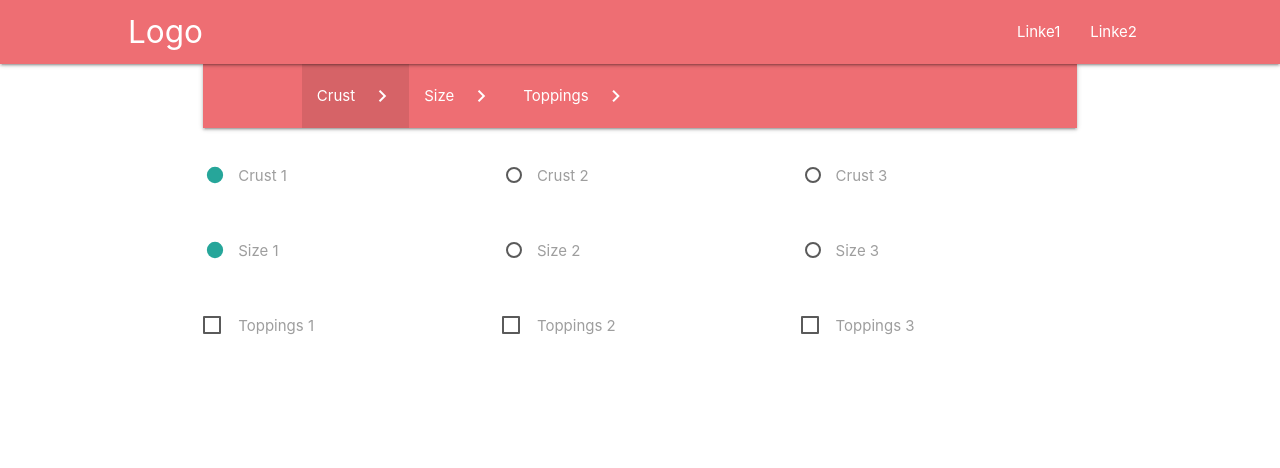
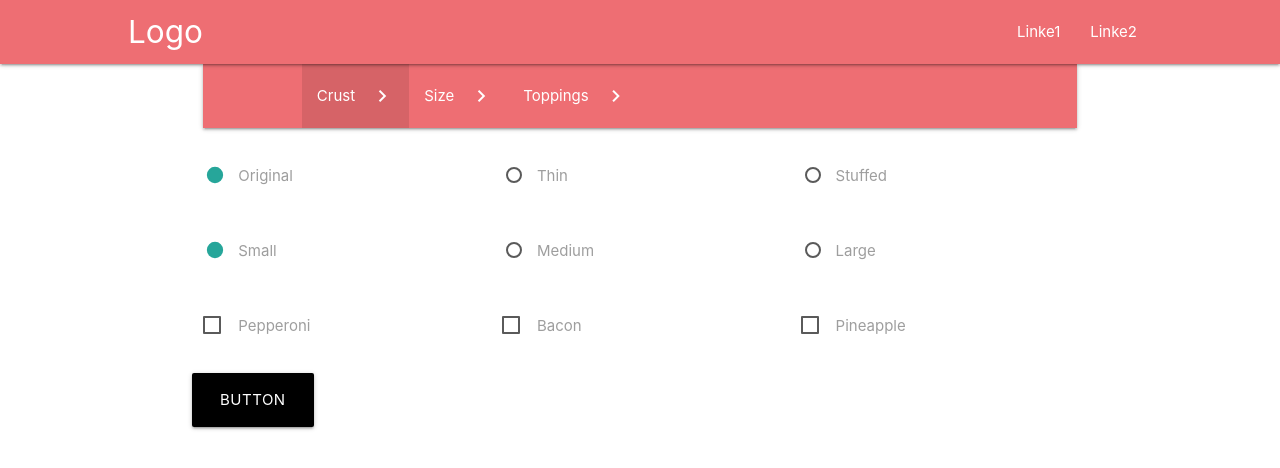
Before and after one commit to swampcamel/pizza-hole, a plain HTML site: page index.html in a window 1280 px wide. Drawn offline with nearby package versions, Linux system fonts and the light colour scheme.

Commit message:
add form values

```diff
--- a/index.html
+++ b/index.html
@@ -43,8 +43,8 @@
               <div class="col s12">
                 <ul id="pizza-nav" class="left">
                   <li class="active"><a href="#crust"><i class="material-icons right">navigate_next</i>Crust</a></li>
-                  <li><a href="#size"><a href="#crust"><i class="material-icons right">navigate_next</i>Size</a></li>
-                  <li><a href="#toppings"><a href="#crust"><i class="material-icons right">navigate_next</i>Toppings</a></li>
+                  <li><a href="#size"><i class="material-icons right">navigate_next</i>Size</a></li>
+                  <li><a href="#toppings"><i class="material-icons right">navigate_next</i>Toppings</a></li>
                 </ul>
               </div>
             </div>
@@ -56,24 +56,50 @@
           <div class="col s4">
             <p>
               <label>
-                <input name="crust-group" type="radio" checked />
-                <span>Crust 1</span>
+                <input name="crust-group" type="radio" value="original" checked />
+                <span>Original</span>
               </label>
             </p>
           </div>
           <div class="col s4">
             <p>
               <label>
-                <input name="crust-group" type="radio" />
-                <span>Crust 2</span>
+                <input name="crust-group" type="radio" value="thin" />
+                <span>Thin</span>
               </label>
             </p>
           </div>
           <div class="col s4">
             <p>
               <label>
-                <input name="crust-group" type="radio" />
-                <span>Crust 3</span>
+                <input name="crust-group" type="radio" value="stuffed"/>
+                <span>Stuffed</span>
+              </label>
+            </p>
+          </div>
+        </div>
+        <div id="size" class="row">
+          <div class="col s4">
+            <p>
+              <label>
+                <input name="size-group" type="radio" value="small" checked />
+                <span>Small</span>
+              </label>
+            </p>
+          </div>
+          <div class="col s4">
+            <p>
+              <label>
+                <input name="size-group" type="radio" value="medium" />
+                <span>Medium</span>
+              </label>
+            </p>
+          </div>
+          <div class="col s4">
+            <p>
+              <label>
+                <input name="size-group" type="radio" value="large" />
+                <span>Large</span>
               </label>
             </p>
           </div>
@@ -82,52 +108,31 @@
           <div class="col s4">
             <p>
               <label>
-                <input name="size-group" type="radio" checked />
-                <span>Size 1</span>
+                <input name="toppings-group" type="checkbox" value="pepperoni"/>
+                <span>Pepperoni</span>
               </label>
             </p>
           </div>
           <div class="col s4">
             <p>
               <label>
-                <input name="size-group" type="radio" />
-                <span>Size 2</span>
+                <input name="toppings-group" type="checkbox" value="bacon"/>
+                <span>Bacon</span>
               </label>
             </p>
           </div>
           <div class="col s4">
             <p>
               <label>
-                <input name="size-group" type="radio" />
-                <span>Size 3</span>
+                <input name="toppings-group" type="checkbox" value="Pineapple"/>
+                <span>Pineapple</span>
               </label>
             </p>
           </div>
         </div>
-        <div id="delivery" class="row">
-          <div class="col s4">
-            <p>
-              <label>
-                <input name="toppings-group" type="checkbox"/>
-                <span>Toppings 1</span>
-              </label>
-            </p>
-          </div>
-          <div class="col s4">
-            <p>
-              <label>
-                <input name="toppings-group" type="checkbox"/>
-                <span>Toppings 2</span>
-              </label>
-            </p>
-          </div>
-          <div class="col s4">
-            <p>
-              <label>
-                <input name="toppings-group" type="checkbox"/>
-                <span>Toppings 3</span>
-              </label>
-            </p>
+        <div class="row">
+          <div id="submit-row">
+            <button id="order" class="btn black waves-effect waves-green btn-large" type="submit">Button</button>
           </div>
         </div>
       </form>
--- a/js/scripts.js
+++ b/js/scripts.js
@@ -11,4 +11,9 @@ function Pizza(crustInput, sizeInput, toppingsInput) {
     $(this).siblings().removeClass("active");
     $(this).addClass("active");
   });
+
+  $('form#pizza-form').submit(function(event) {
+    event.preventDefault();
+    console.log("button works");
+  })
 });
```
Lines whose indentation alone changed are shown as unchanged.
